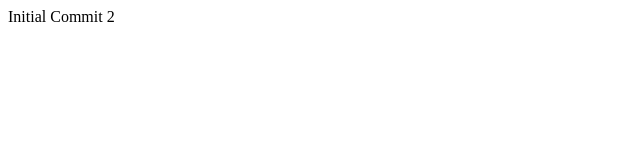
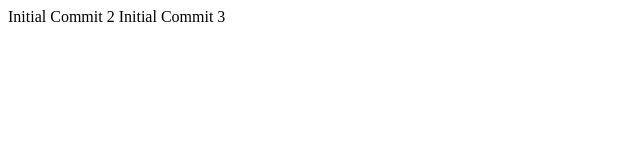
Before and after one commit to carinama1/test123, a plain HTML site: page index.html in a window 1280 px wide. Shown: the whole page, without its empty margins (0-640 px from the left). Drawn offline with Linux system fonts and the light colour scheme.

Commit message:
3 (#3)
Co-authored-by: jarpani123 <jarpani@gagasimaji.com>

```diff
--- a/index.html
+++ b/index.html
@@ -7,6 +7,7 @@
     <title>Document</title>
   </head>
   <body>
-    Initial Commit 2
+    <span>Initial Commit 2</span>
+    <span>Initial Commit 3</span>
   </body>
 </html>
```
